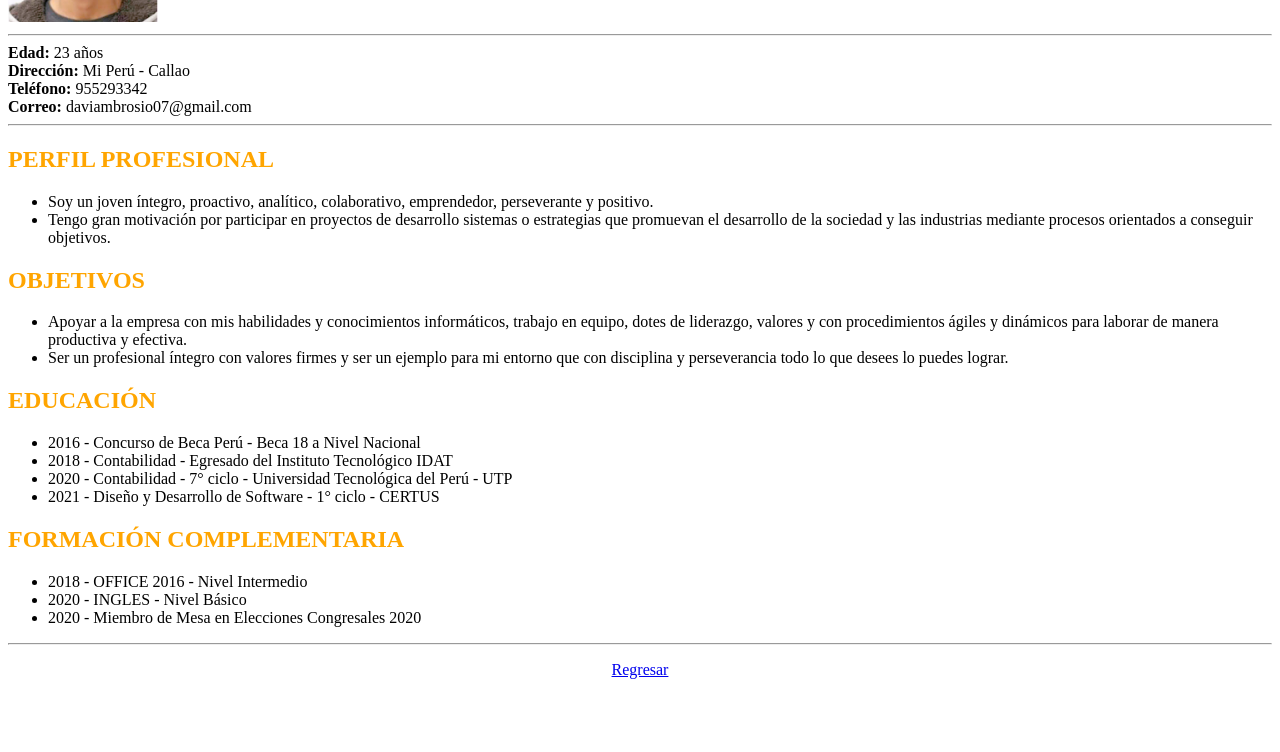
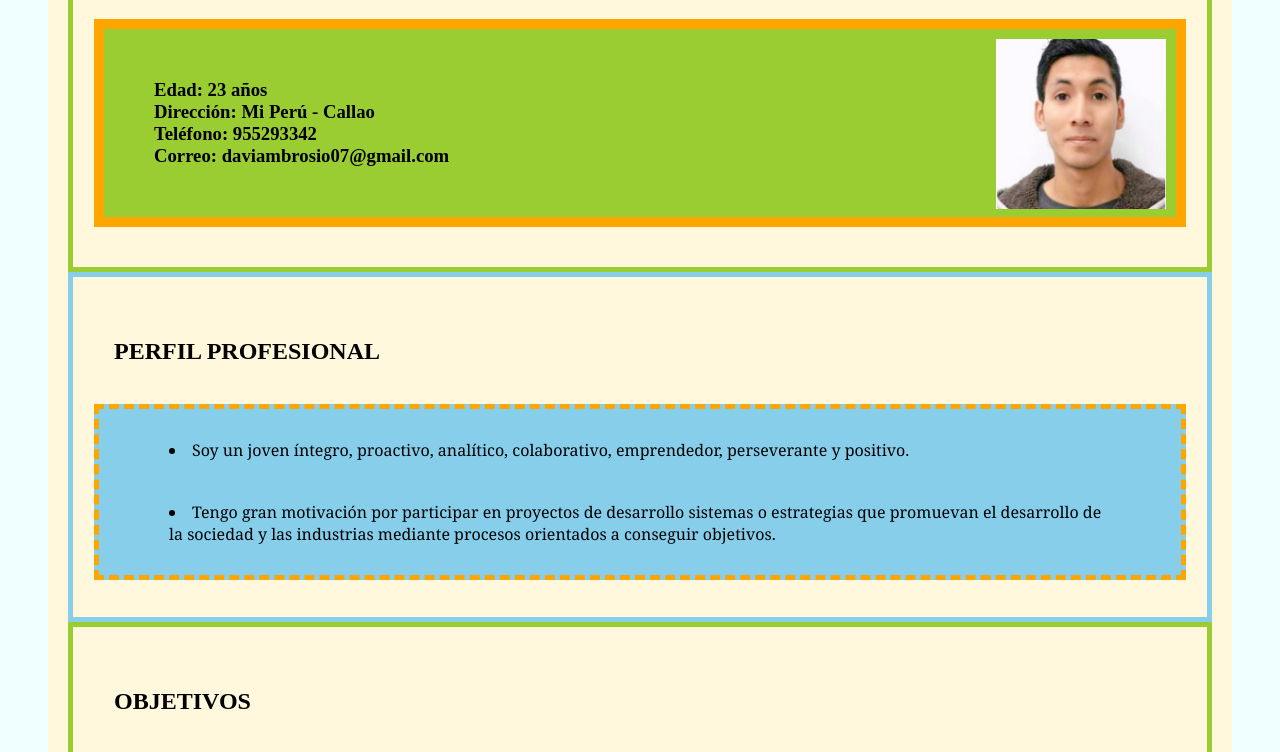
Before and after one commit to david-ambrosio/practicasweb, a plain HTML site: page laboratorio02/cv.html in a window 1280 px wide. Shown: the part 195-947 px from the top of the page. Before the commit the page ends 890 px from the top, so only its background shows below. Drawn offline with Linux system fonts and the light colour scheme.

Commit message:
Add files via upload

```diff
--- /dev/null
+++ b/laboratorio02/css/miestilo.css
@@ -0,0 +1,76 @@
+* {
+  padding: 20px;
+}
+body {
+  background-color: azure;
+}
+
+.contenedor {
+  background-color: cornsilk;
+  margin: auto;
+}
+
+h1 {
+  text-align: center;
+  color: darkblue;
+}
+
+img {
+  float: right;
+}
+
+.cabecera {
+  border-style: solid;
+  border-width: 5px;
+  border-color: yellowgreen;
+  padding: 1px;
+}
+
+.cabecera h3 {
+  background-color: yellowgreen;
+  padding: 50px;
+}
+
+.cabeceraformato {
+  border-style: solid;
+  border-width: 10px;
+  border-color: orange;
+  padding-top: 10px;
+  padding-left: 50px;
+  padding-right: 50px;
+  padding-bottom: 10px;
+}
+
+.caja1 {
+  border-style: solid;
+  border-width: 5px;
+  border-color: skyblue;
+  padding: 1px;
+}
+
+.caja2 {
+  border-style: solid;
+  border-width: 5px;
+  border-color: yellowgreen;
+  padding: 1px;
+}
+
+.listaformato {
+  font-family: Georgia, "Times New Roman", Times, serif;
+  border-style: dashed;
+  border-width: 5px;
+  border-color: orange;
+  padding-top: 10px;
+  padding-left: 50px;
+  padding-right: 50px;
+  padding-bottom: 10px;
+  list-style-type: disc;
+  list-style-position: inside;
+}
+
+ul {
+  background-color: skyblue;
+  padding: 10px;
+  list-style-type: disc;
+  list-style-position: inside;
+}
--- a/laboratorio02/cv.html
+++ b/laboratorio02/cv.html
@@ -5,52 +5,70 @@
     <meta http-equiv="X-UA-Compatible" content="IE=edge">
     <meta name="viewport" content="width=device-width, initial-scale=1.0">
     <title>CURRICULUM VITAE</title>
+    <link rel="icon" type="image/vnd.microsoft.icon" href="img/fotoavatar64x64.ico">
+    <link rel="stylesheet" type="text/css" href="css/miestilo.css">
 </head>
 <body>
-    <b><h2><font color=orange>DAVID ALEJANDRO AMBROSIO ANAYA</font></h2></b><p>
-        <section>
+    <div class="contenedor">
+        <div class="cabecera">
             <div>
-                <img src="img/foto david.jpg" width="150" height="150" alt="David Alejandro Ambrosio Anaya">
+                <h1>DAVID ALEJANDRO AMBROSIO ANAYA</h1>
+                <img src="img/foto david.jpg" width="170" height="170" alt="Edad">
+                <h3 class="cabeceraformato">
+                    Edad: 23 años<br>
+                    Dirección: Mi Perú - Callao<br>
+                    Teléfono: 955293342<br>
+                    Correo: daviambrosio07@gmail.com<br>
+                </h3>
             </div>
-        </section>
-        <hr>
-            <b>Edad:</b> 23 años<br>
-            <b>Dirección:</b> Mi Perú - Callao<br>
-            <b>Teléfono:</b> 955293342<br>
-            <b>Correo:</b> daviambrosio07@gmail.com<br>
-        <hr>
+        </div>
 
-    <b><h2><font color=orange>PERFIL PROFESIONAL</font></h2></b>
-        <ul type="disc">
+        <div class="caja1">
+            <div>
+                <h2>PERFIL PROFESIONAL</h2>
+                <ul  class="listaformato">
                     <li>Soy un joven íntegro, proactivo, analítico, colaborativo, emprendedor, perseverante y positivo. </li>
                     <li>Tengo gran motivación por participar en proyectos de desarrollo sistemas  o estrategias que
                         promuevan el desarrollo de la sociedad y las industrias mediante procesos orientados a conseguir objetivos.</li>
                 </ul>
+            </div>
+        </div>
 
-    <b><h2><font color=orange>OBJETIVOS</font></h2></b><p>
-        <ul type="disc">
+        <div class="caja2">
+            <div>
+                <h2>OBJETIVOS</h2>
+                <ul class="listaformato">
                     <li>Apoyar a la empresa con mis habilidades y conocimientos informáticos, trabajo en equipo,
                         dotes de liderazgo, valores y con procedimientos ágiles y dinámicos para laborar de manera
                         productiva y efectiva.</li>
                     <li>Ser un profesional íntegro con valores firmes y ser un ejemplo para mi entorno que
                         con disciplina y perseverancia todo lo que desees lo puedes lograr.</li>
                 </ul>
+            </div>
+        </div>
 
-    <b><h2><font color=orange>EDUCACIÓN</font></h2></b><p>
-        <ul type="disc">
+        <div class="caja1">
+            <div>
+                <h2>EDUCACIÓN</h2>
+                <ul class="listaformato">
                     <li>2016 - Concurso de Beca Perú - Beca 18 a Nivel Nacional</li>
                     <li>2018 - Contabilidad - Egresado del Instituto Tecnológico IDAT</li>
                     <li>2020 - Contabilidad - 7° ciclo - Universidad Tecnológica del Perú - UTP</li>
                     <li>2021 - Diseño y Desarrollo de Software - 1° ciclo - CERTUS</li>
                 </ul>
+            </div>
+        </div>
 
-        <b><h2><font color=orange>FORMACIÓN COMPLEMENTARIA</font></h2></b><p>
-        <ul type="disc">
+        <div class="caja2">
+            <div>
+                <h2>FORMACIÓN COMPLEMENTARIA</h2>
+                <ul class="listaformato">
                     <li>2018 - OFFICE 2016 - Nivel Intermedio</li>
                     <li>2020 - INGLES - Nivel Básico</li>
                     <li>2020 - Miembro de Mesa en Elecciones Congresales 2020</li>
                 </ul>
-    <hr>
-    <p align="center"><a href="index.html">Regresar</a></p>
+            </div>
+        </div>
+    </div>
 </body>
 </html>
```
Also changed, not shown: laboratorio02/página20.html (added, +79 -0 lines), laboratorio02/img/fotoavatar64x64.ico (added). Lines whose indentation alone changed are shown as unchanged.
